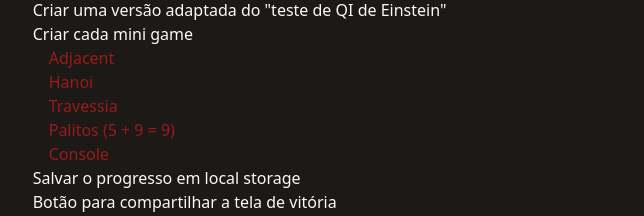
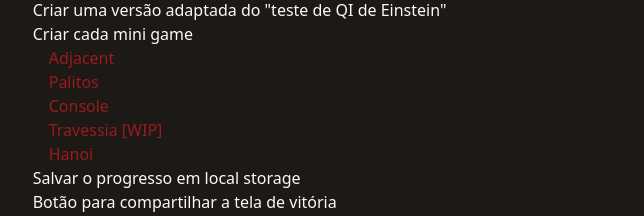
Before and after one commit to M4rkux/thepuzzlegame, a SvelteKit app: page / in a window 1280 px wide. Shown: the part 122-338 px from the top of the page, without its empty margins (317-961 px from the left). Built offline with nearby package versions, Linux system fonts and the light colour scheme.

Commit message:
Update minigames order Update travessia name Update matches css

```diff
--- a/src/components/matchNumber.svelte
+++ b/src/components/matchNumber.svelte
@@ -32,7 +32,7 @@
   }
 </script>
 
-<div class="seven-segment {isGameComplete && 'isGameComplete'} {!isValidNumber ? 'animate-pulse' : ''}">
+<div class="seven-segment {isGameComplete && 'isGameComplete'} {!isValidNumber ? 'filter grayscale' : ''}">
   <button
     on:click={() => handleClick(0)}
     disabled={isGameComplete || ((!numberSeguments[0] && isRemoving) || (numberSeguments[0] && !isRemoving))}
--- a/src/routes/+page.svelte
+++ b/src/routes/+page.svelte
@@ -21,10 +21,10 @@
 				Criar cada mini game
 				<ul class="pl-4">
 					<li><a href="/minigame/adjacent">Adjacent</a></li>
+					<li><a href="/minigame/matches">Palitos</a></li>
+					<li><a href="/minigame/console">Console</a></li>
+					<li><a href="/minigame/crossing">Travessia [WIP]</a></li>
 					<li><a href="/minigame/hanoi">Hanoi</a></li>
-					<li><a href="/minigame/crossing">Travessia</a></li>
-					<li><a href="/minigame/matches">Palitos (5 + 9 = 9)</a></li>
-					<li><a href="/minigame/console">Console</a></li>
 				</ul>
 			</li>
 			<li>Salvar o progresso em local storage</li>
--- a/src/routes/minigame/matches/+page.svelte
+++ b/src/routes/minigame/matches/+page.svelte
@@ -37,13 +37,13 @@
 </div>
 </div>
 
-<div>
+<div class="flex flex-col">
   {#if isGameComplete}
     {#if isResultCorrect}
       <h2 class="text-center mt-4 text-green-500">Parabéns, você completou o nível</h2>
     {:else}
       <h2 class="text-center">O resultado está incorreto</h2>
-      <button on:click={reset} class="border-red-950 border-2 rounded-md bg-red-900 text-white px-4 py-2 hover:bg-red-800">Jogar novamente</button>
+      <button on:click={reset} class="border-red-950 border-2 rounded-md bg-red-900 text-white px-4 py-2 mx-auto hover:bg-red-800">Jogar novamente</button>
     {/if}
   {/if}
 </div>
```
